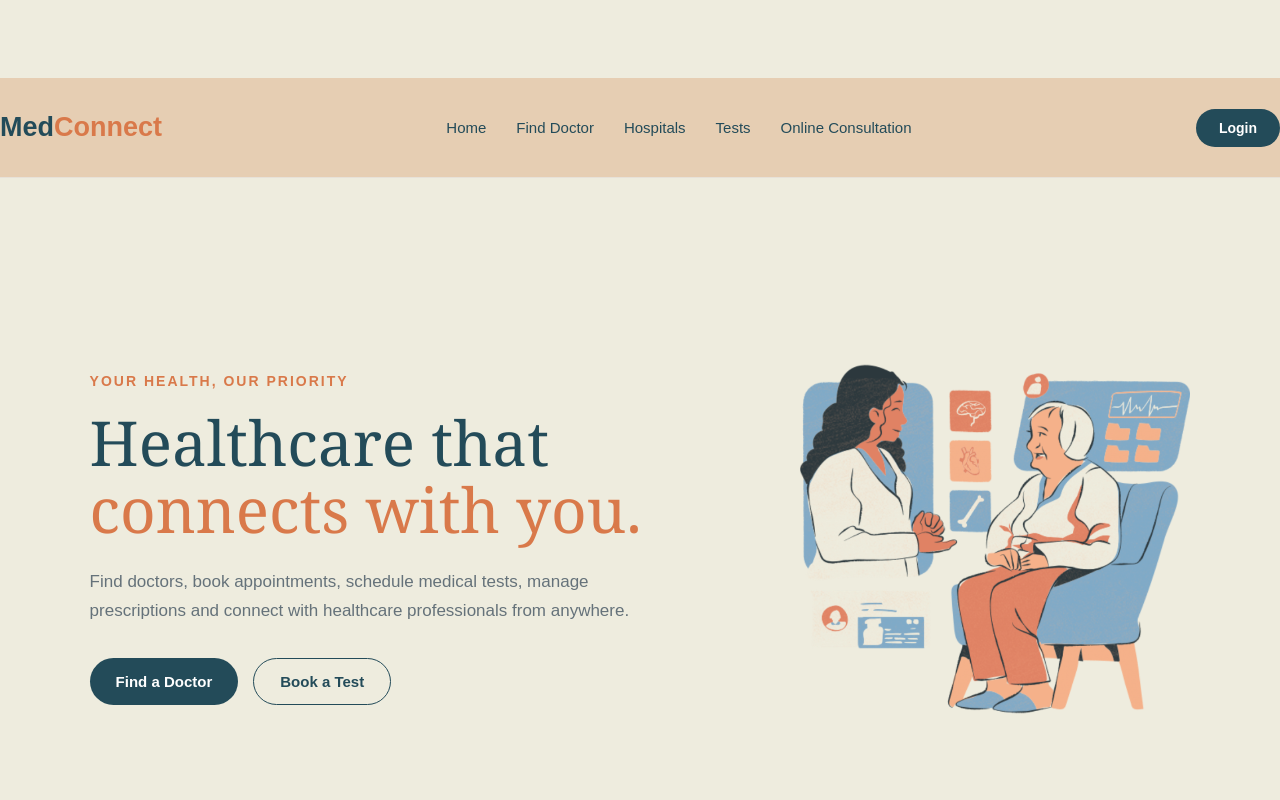
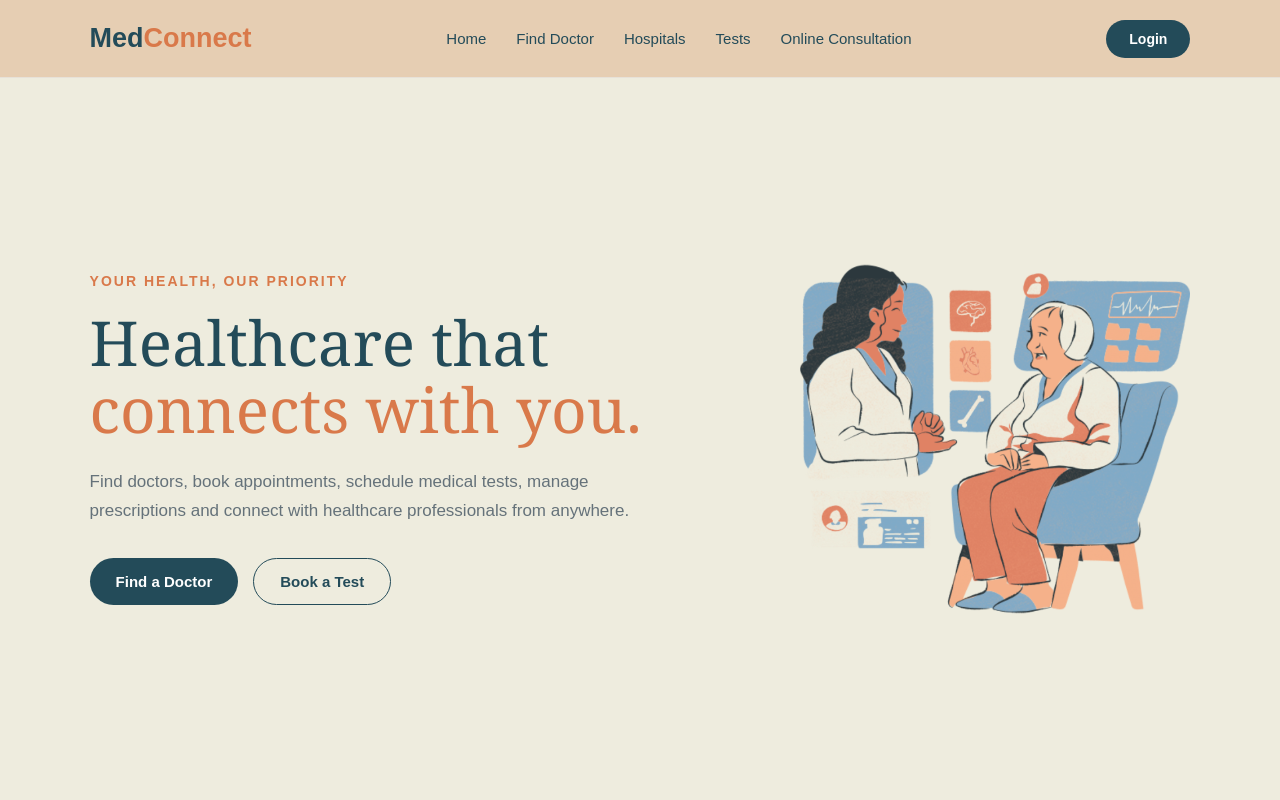
Before and after one commit to Apoorv1801/MedConnect, a React (Vite) app in the folder FrontEnd/: page / in a window 1280 px wide. Shown: the top 800 px of the page. Built offline with nearby package versions, Linux system fonts and the light colour scheme.

Commit message:
Update index.css
resolved an merge issue

```diff
--- a/FrontEnd/src/index.css
+++ b/FrontEnd/src/index.css
@@ -24,17 +24,12 @@ button {
 /* NAVBAR */
 
 .navbar {
-<<<<<<< HEAD
   position: fixed;      /* was: relative */
   top: 0;
   left: 0;
   width: 100%;
   z-index: 1000;
   height: 78px;
-=======
-  position: relative;
-  height: 100px;
->>>>>>> 4f0e1bc717187d2dbe219932826a9be9428cc688
   padding: 0 7%;
   display: flex;
   align-items: center;
```
